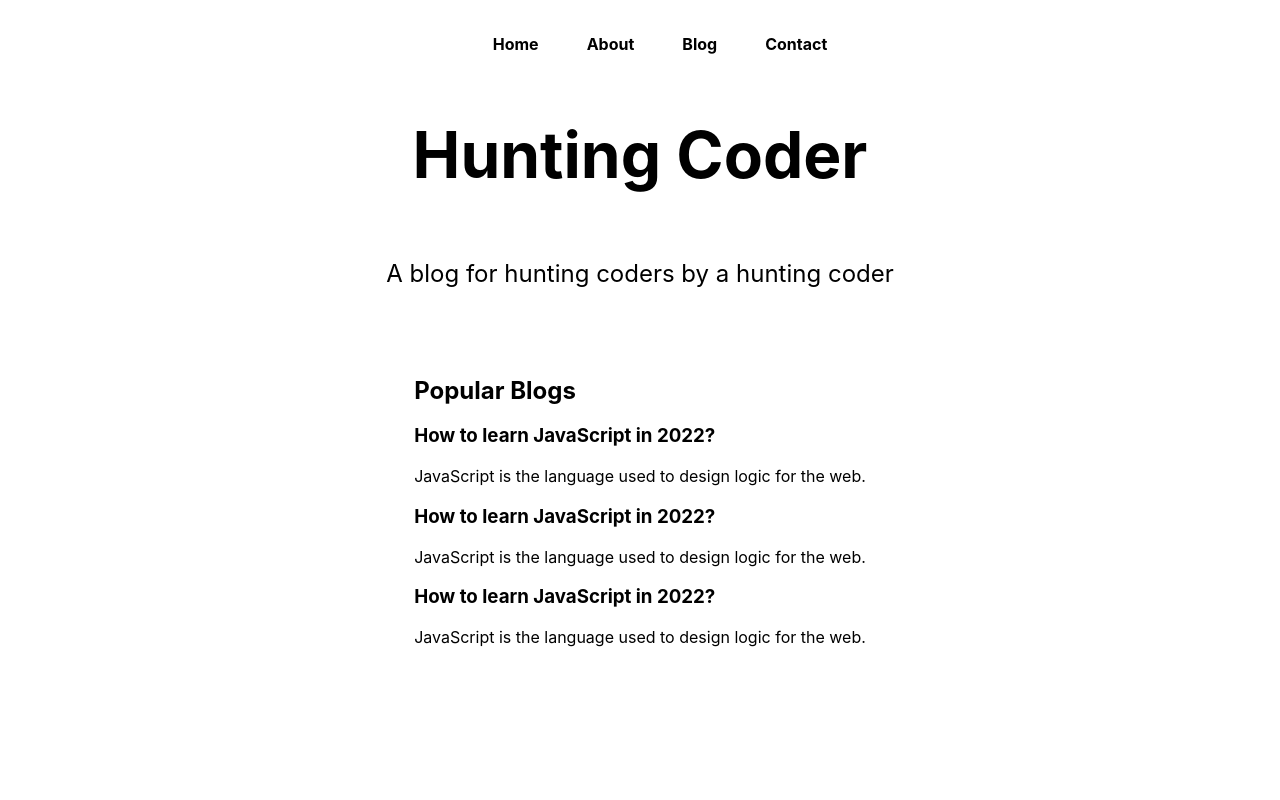
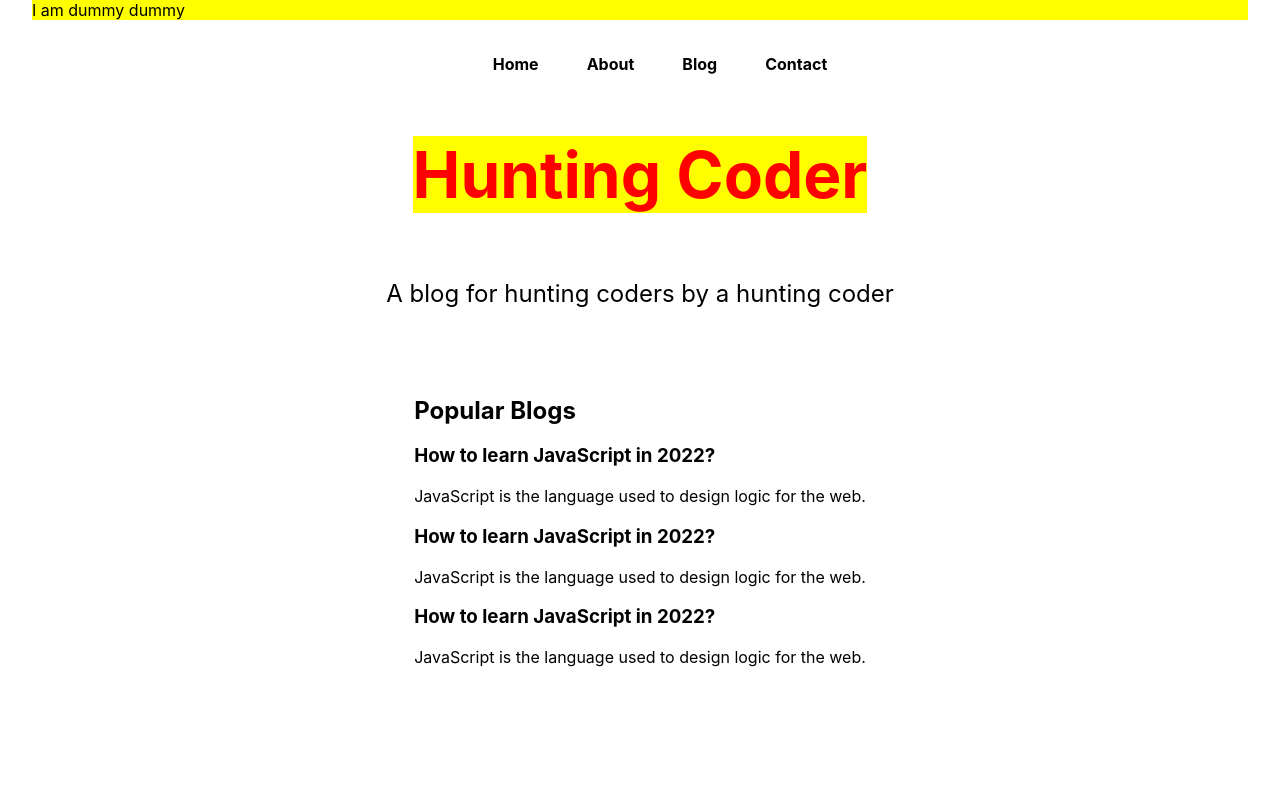
Before and after one commit to This-Is-Prince/learning-nextjs, a Next.js app in the folder code_with_harry/huntingcoder/: page / in a window 1280 px wide. Shown: the top 800 px of the page. Built offline with nearby package versions, Linux system fonts and the light colour scheme.

Commit message:
styled jsx chapter completed

```diff
--- /dev/null
+++ b/code_with_harry/huntingcoder/components/dummy.js
@@ -0,0 +1,18 @@
+import React from "react";
+
+const Dummy = () => {
+  return (
+    <>
+      <style jsx global>
+        {`
+          .dummy {
+            background: yellow;
+          }
+        `}
+      </style>
+      <div className="dummy">I am dummy dummy</div>
+    </>
+  );
+};
+
+export default Dummy;
--- a/code_with_harry/huntingcoder/pages/index.js
+++ b/code_with_harry/huntingcoder/pages/index.js
@@ -3,6 +3,7 @@
 import Script from "next/script";
 import Link from "next/link";
 import styles from "../styles/Home.module.css";
+import Dummy from "../components/dummy";
 
 // import styles1 from "../styles/Home1.module.css";
 // import styles2 from "../styles/Home2.module.css";
@@ -10,6 +11,12 @@
 export default function Home() {
   return (
     <div className={styles.container}>
+      <Dummy />
+      <style jsx>{`
+        .mySpan {
+          color: red;
+        }
+      `}</style>
       <Head>
         <title>Hunting Coder</title>
         <meta name="description" content="Generated by create next app" />
@@ -46,7 +53,9 @@
         </ul>
       </nav>
       <main className={styles.main}>
-        <h1 className={styles.title}>Hunting Coder</h1>
+        <h1 className={styles.title}>
+          <span className="mySpan dummy"> Hunting Coder</span>
+        </h1>
         <p className={styles.description}>
           A blog for hunting coders by a hunting coder
         </p>
```
